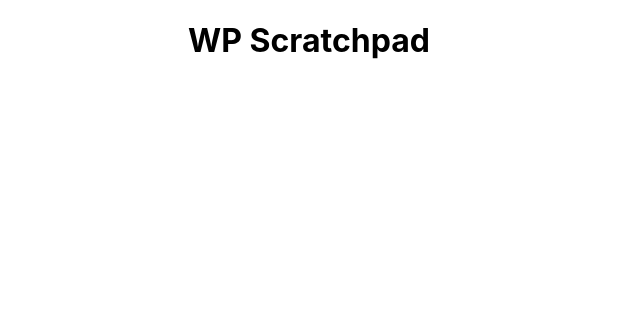
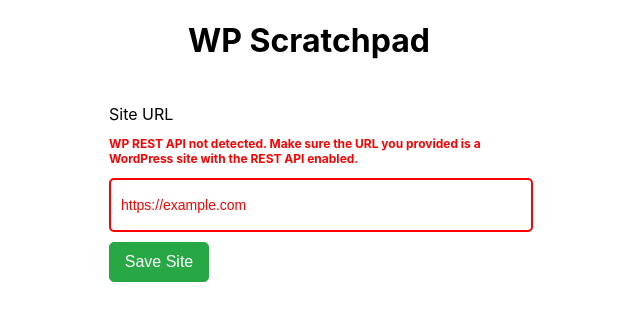
Before and after one commit to alphaparticlecode/wp-scratchpad, a React (Create React App) app: page / in a window 1280 px wide. Both pictures are taken after typing "https://example.com" into the empty fields and a click on the input "Save Site". Shown: the top 320 px of the page, without its empty margins (331-971 px from the left). Built offline with nearby package versions, Linux system fonts and the light colour scheme; no server answers.

Commit message:
First complete pass at site commponent with URL checking and error states

```diff
--- a/src/Site.css
+++ b/src/Site.css
@@ -6,7 +6,7 @@
 	transition: height 500ms 0ms, opacity 500ms 500ms;
 }
 
-.site.hidden {
+.site .hidden {
 	transition: height 500ms 500ms, opacity 500ms 0ms;
 	opacity: 0.0;
 	height: 0px;
@@ -29,6 +29,28 @@
 	width: 100%;
 }
 
+.site button {
+	background: transparent;
+    border: 1px solid #ccc;
+    cursor: pointer;
+    display: block;
+    margin: 0 auto;
+    padding: 10px;
+    font-size: 14px;
+    border-radius: 5px;
+}
+
+.site input.error {
+	border: 2px solid red;
+	color: red;
+}
+
+.site .errors {
+	color: red;
+	font-size: 12px;
+	font-weight: bold;
+}
+
 .site input[type="submit"] {
 	background-color: #28a745;
     border-color: #28a745;
--- a/src/Site.js
+++ b/src/Site.js
@@ -14,6 +14,8 @@
 
 	const [siteURL, setURL] = useState(trimmedUrl);
   	const [siteFormVisible, setSiteVisibility] = useState(componentVisible);
+  	const [hasErrors, setErrors] = useState(false);
+  	const [errorMessage, setErrorMessage] = useState('');
 
 	function saveSite(event){
 		if( siteURL[siteURL.length - 1] !== '/' ) {
@@ -25,22 +27,48 @@
 
 		let url = `${slashedSiteURL}wp-json/`;
 
-		// TO-DO: Make sure this is a valid URL and that an OAuth REST API response exists
+		fetch(url)
+		  .then((response) => {
+		    return response.json();
+		  })
+		  .then((data) => {
+		    if( data.authentication.oauth1 ) {
+				setErrors(false);
+				// Save the site URL to local storage
+				localStorage.setItem('scratchpadSiteURL', url);
 
-		// Save the site URL to local storage
-		localStorage.setItem('scratchpadSiteURL', url);
+				// Fade out the component
+				setSiteVisibility(false);
+		    }
+		    else {
+				// Display error message that oauth must be enabled
+				setErrorMessage('OAuth not detected. Make sure the OAuth plugin is installed and activated.');
 
-		// Fade out the component
-		setSiteVisibility(false);
+				setErrors(true);
+		    }
+		  })
+		  .catch( err => {
+		    // Display error message to that the URL must be for a WP site and have the REST API enabled
+		    setErrorMessage('WP REST API not detected. Make sure the URL you provided is a WordPress site with the REST API enabled.');
+
+		    setErrors(true);
+		  });
 
 		event.preventDefault();
 	}
 
+	function siteVisible() {
+		setSiteVisibility( true );
+	}
+
 	return (
-		<div className={`site ${siteFormVisible ? '' : 'hidden'}`}>
-			<form action="" onSubmit={saveSite}>
+		<div className="site">
+			<button className={`${siteFormVisible ? 'hidden' : ''}`} onClick={siteVisible}>Edit Site</button>
+
+			<form action="" onSubmit={saveSite} className={`${siteFormVisible ? '' : 'hidden'}`}>
 				<label htmlFor="siteURL">Site URL</label>
-				<input type="url" name="siteURL" placeholder="https://example.com" value={siteURL} onChange={event => setURL(event.target.value)}/>
+				<p className={`errors ${hasErrors ? '' : 'hidden'}`}>{errorMessage}</p>
+				<input className={`${hasErrors ? 'error' : ''}`} type="url" name="siteURL" placeholder="https://example.com" value={siteURL} onChange={event => setURL(event.target.value)}/>
 
 				<input type="submit" value="Save Site"/>
 			</form>
```
